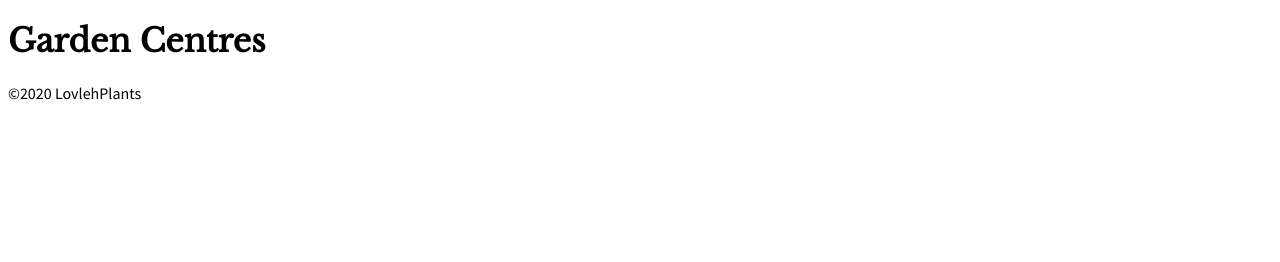
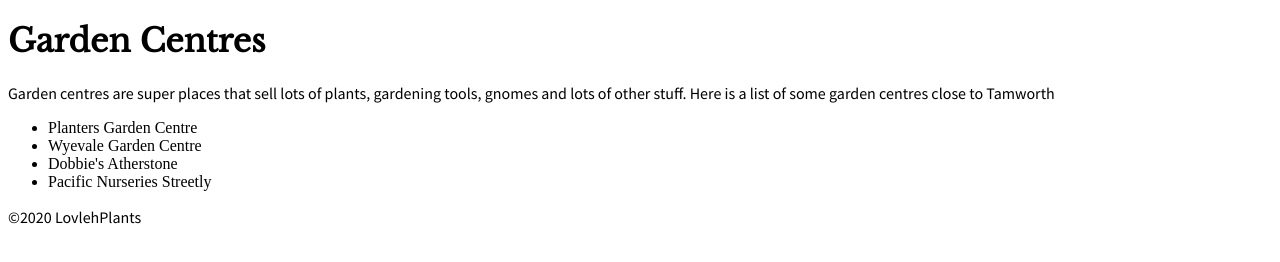
Before and after one commit to carey-andrew/LovlehPlants, a plain HTML site: page gardenCentres.html in a window 1280 px wide. Drawn offline with nearby package versions, Linux system fonts and the light colour scheme.

Commit message:
garden centre text added closes #10

```diff
--- a/gardenCentres.html
+++ b/gardenCentres.html
@@ -4,17 +4,31 @@
         <meta charset="UTF-8" />
         <meta name="viewport" content="width=device-width, initial-scale=1.0" />
         <meta http-equiv="X-UA-Compatible" content="ie=edge" />
-    <link href="https://fonts.googleapis.com/css2?family=Libre+Baskerville&family=Source+Sans+Pro&display=swap" rel="stylesheet">
+        <link
+            href="https://fonts.googleapis.com/css2?family=Libre+Baskerville&family=Source+Sans+Pro&display=swap"
+            rel="stylesheet"
+        />
         <link rel="stylesheet" type="text/css" href="gardenCentres.css" />
 
         <title>Garden Centres</title>
     </head>
     <body>
         <header>
-      <h1>
-        Garden Centres
-      </h1>
+            <h1>Garden Centres</h1>
         </header>
+        <section>
+            <p>
+                Garden centres are super places that sell lots of plants,
+                gardening tools, gnomes and lots of other stuff. Here is a list
+                of some garden centres close to Tamworth
+            </p>
+            <ul>
+                <li>Planters Garden Centre</li>
+                <li>Wyevale Garden Centre</li>
+                <li>Dobbie's Atherstone</li>
+                <li>Pacific Nurseries Streetly</li>
+            </ul>
+        </section>
         <footer>
             <p>©2020 LovlehPlants</p>
         </footer>
```
Lines whose indentation alone changed are shown as unchanged.
